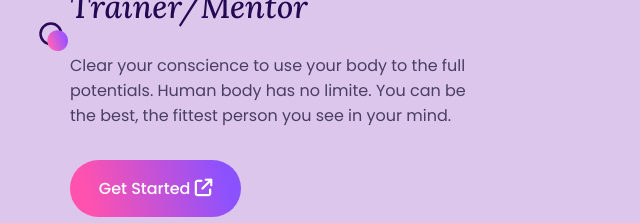
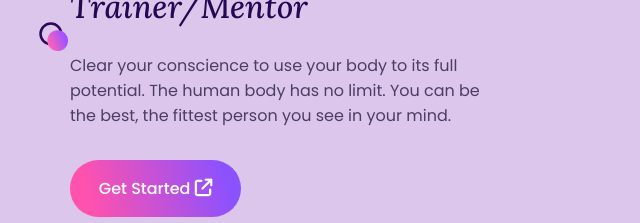
Before and after one commit to alexladwong/wanderaoriginalmobilefitness, a plain HTML site: page index.html in a window 1280 px wide. Shown: the part 575-798 px from the top of the page, 58-698 px from the left. Drawn offline with nearby package versions, Linux system fonts and the light colour scheme; a web font is replaced by a local one.

Commit message:
Update index.html

```diff
--- a/index.html
+++ b/index.html
@@ -94,8 +94,8 @@
                 </h1>
 
                 <p class="home__description">
-                    Clear your conscience to use your body to the full
-                    potentials. Human body has no limite. You can be
+                    Clear your conscience to use your body to its full
+                    potential. The human body has no limit. You can be
                     the best, the fittest person you see in your mind.
 
                     <img src="img/circle-img.svg" alt="Trainers Advise">
@@ -446,6 +446,8 @@
                 .catch(error => console.error('Error!', error.message))
         })
     </script>
+
+    <!-- Cloudflare Web Analytics --><script defer src='https://static.cloudflareinsights.com/beacon.min.js' data-cf-beacon='{"token": "e7e69eb9e56a48e98294a59776995b4b"}'></script><!-- End Cloudflare Web Analytics -->
 </body>
 
 </html>
```
